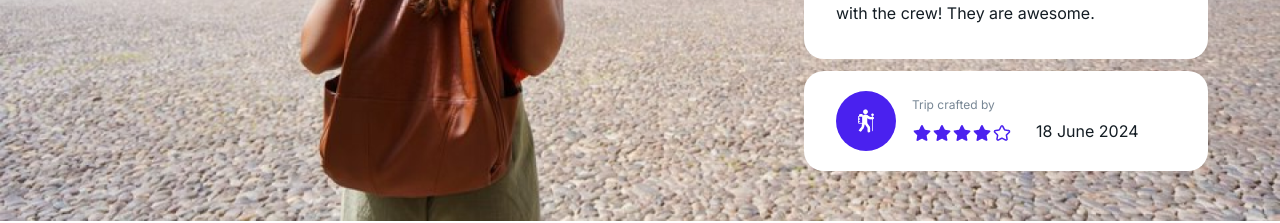
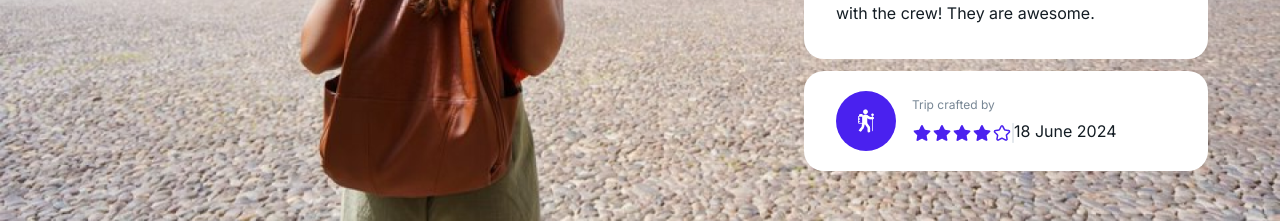
Before and after one commit to ZeynabAliyeva/web-app-for-trip, a React (Vite) app: page /destinationsDetail in a window 1280 px wide. Shown: the part 3540-3763 px from the top of the page. Built offline with nearby package versions, Linux system fonts and the light colour scheme.

Commit message:
end project

```diff
--- a/src/components/Banner/index.jsx
+++ b/src/components/Banner/index.jsx
@@ -1,5 +1,6 @@
 import "./style.css";
 import bannerHikingIcon from "../../assets/icons/bannerHikingIcon.png";
+import dividerIcon from "../../assets/icons/divider.png";
 function Banner({ data }) {
   return (
     <div className="banner-wrapper">
@@ -18,7 +19,7 @@ function Banner({ data }) {
             <span className="hikerName">
               {data.hikerName ? data.hikerName : <img src={data.stars} />}
             </span>
-            <img src={bannerHikingIcon} alt="#" />
+            <img src={dividerIcon} alt="#" />
             <span className="hikerCountry">{data.hikerCountry}</span>
           </div>
         </div>
```
